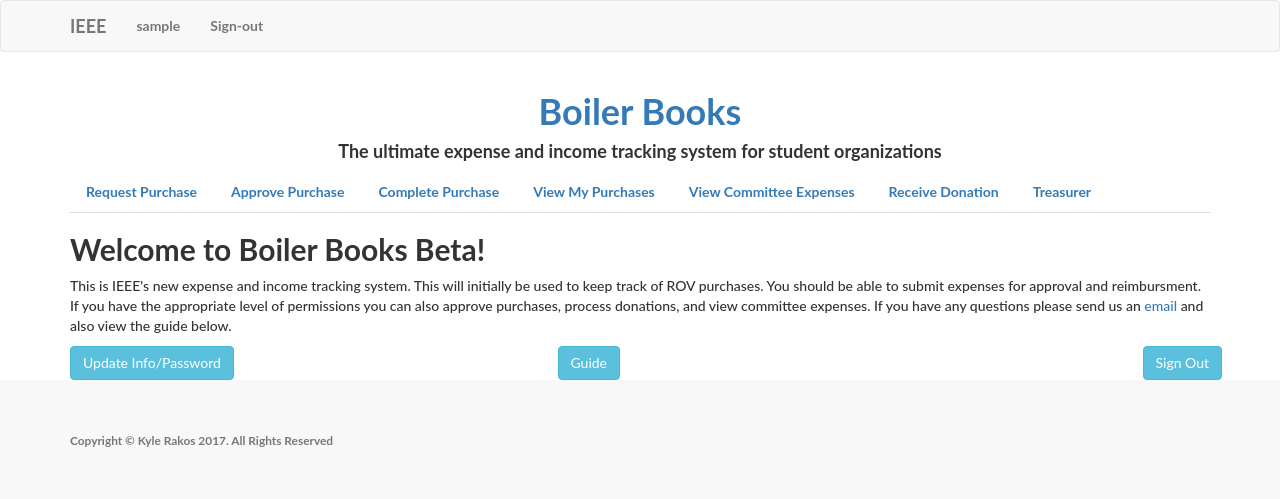
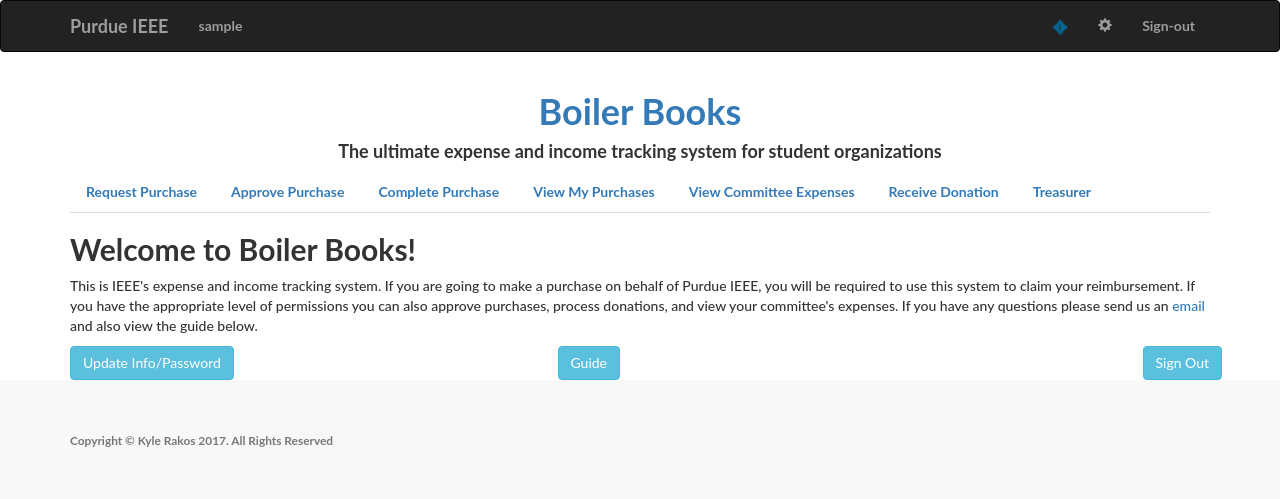
Before and after one commit to PurdueIEEE/boilerbooks, a PHP site: page /loggedin.php in a window 1280 px wide. Shown: the top 499 px of the page. Run offline with PHP 8.4, Linux system fonts and the light colour scheme; the visitor is signed in with stand-in values (Sample User, id 1); data that the repository does not hold is empty; some libraries are stand-ins or nearby versions.

Commit message:
Updated UI

```diff
--- a/committee/selectcommittee.php
+++ b/committee/selectcommittee.php
@@ -1,7 +1,7 @@
 <?php
 	$title = 'Boiler Books';
 	$mypurchasesactive = "active";
-	include '../menu.php';
+
 
 ?>
 
@@ -36,7 +36,7 @@
 			WHERE p.committee = '$committee'
 			AND a.username = '$usr'
 			AND p.fiscalyear = '$fiscalyear'
-			ORDER BY p.purchaseid DESC";
+			";
 
 
 	foreach ($conn->query($sql) as $row) {
@@ -88,7 +88,6 @@
 	}
 
 $conn = null;
-
 
 
 
--- a/committee/selectyear.php
+++ b/committee/selectyear.php
@@ -1,6 +1,6 @@
 <?php
 	$title = 'Boiler Books';
-	include '../menu.php';
+
 ?>
 
 <?php
--- a/guide.php
+++ b/guide.php
@@ -25,7 +25,7 @@
 
 				<div class="container">
 					<h3>Standard Purchase Process</h3>
-					<img src="process.jpg" class="img" alt="Standard Process" style="width:70%">
+					<img src="images/process.jpg" class="img" alt="Standard Process" style="width:70%">
 
 				</div>
 
@@ -56,7 +56,7 @@
 
 						<div class="container">
 							<h3>Additional Tools</h3>
-							<img src="tracking.png" class="img" alt="Tracking expenses" style="width:50%">
+							<img src="images/tracking.png" class="img" alt="Tracking expenses" style="width:50%">
 
 						</div>
 
--- a/header.php
+++ b/header.php
@@ -65,17 +65,31 @@
 </head>
 
 <body>
-  <!-- Navigation -->
-  <nav class="navbar navbar-default" role="navigation">
+<nav class="navbar navbar-default navbar-inverse bg-inverse" >
+  <div class="container-fluid">
+    <!-- Brand and toggle get grouped for better mobile display -->
     <div class="container">
     <div class="navbar-header">
-      <a class="navbar-brand" href="http://purdueieee.org">IEEE</a>
+
+      <a class="navbar-brand" href="<?php echo 'https://' . $_SERVER[HTTP_HOST] . '/loggedin.php'?>">Purdue IEEE</a>
     </div>
-    <ul class="nav navbar-nav">
-      <li><a href="/user/updateuser.php"><?php echo $_SESSION['user'] ?></a></li>
-      <li><a href="/user/signout.php"><?php if ($_SESSION['user'] != '') {echo "Sign-out";}?></li>
-    </ul>
+
+    <!-- Collect the nav links, forms, and other content for toggling -->
+    <div class="collapse navbar-collapse" id="bs-example-navbar-collapse-1">
+      <ul class="nav navbar-nav">
+        <li><a href="/user/updateuser.php"><?php echo $_SESSION['user'] ?></a></li>
+
+      </ul>
+
+      <ul class="nav navbar-nav navbar-right">
+
+
+        <li><a href="http://purdueieee.org"><img src="/images/ieee.png" alt="" height="16" width="16"></a></li>
+
+        <li><a href="/user/updateuser.php"><span class="glyphicon glyphicon-cog"></span></a></li>
+        <li><a href="/user/signout.php"><?php if ($_SESSION['user'] != '') {echo "Sign-out";}?></a></li>
+      </ul>
+    </div><!-- /.navbar-collapse -->
+  </div><!-- /.container-fluid -->
   </div>
-
-    <!-- /.container -->
-  </nav>
+</nav>
--- a/loggedin.php
+++ b/loggedin.php
@@ -7,10 +7,8 @@
 
 
 <div class = "container">
-<h2>Welcome to Boiler Books Beta!</h2>
-<p>This is IEEE's new expense and income tracking system. This will initially be used to keep track of ROV purchases.
-You should be able to submit expenses for approval and reimbursment. If you have the appropriate level of permissions
-you can also approve purchases, process donations, and view committee expenses. If you have any questions please send us an
+<h2>Welcome to Boiler Books!</h2>
+<p>This is IEEE's expense and income tracking system. If you are going to make a purchase on behalf of Purdue IEEE, you will be required to use this system to claim your reimbursement. If you have the appropriate level of permissions you can also approve purchases, process donations, and view your committee's expenses. If you have any questions please send us an
 <a href="mailto:ieee-officers@purdueieee.org">email</a> and also view the guide below.</p>
 </div>
 
--- a/mypurchases/index.php
+++ b/mypurchases/index.php
@@ -88,9 +88,7 @@
 	<script>
 	$(document).ready(function() {
 			$('#mypurchasestable').DataTable( {
-					createdRow: function ( row ) {
-							$('td', row).attr('tabindex', 0);
-					}
+					"order": [[ 0, "desc" ]]
 			} );
 	} );
 	</script>
```
Also changed, not shown: images/ieee.png (added), images/process.jpg (renamed from process.jpg), images/tracking.png (renamed from tracking.png).
